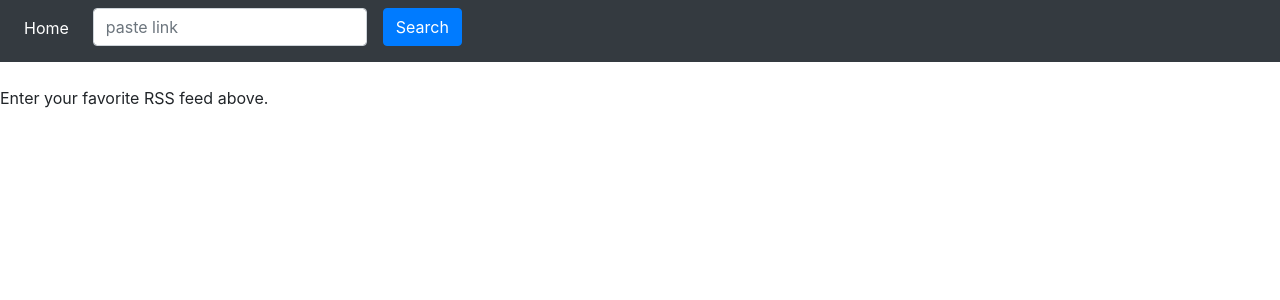
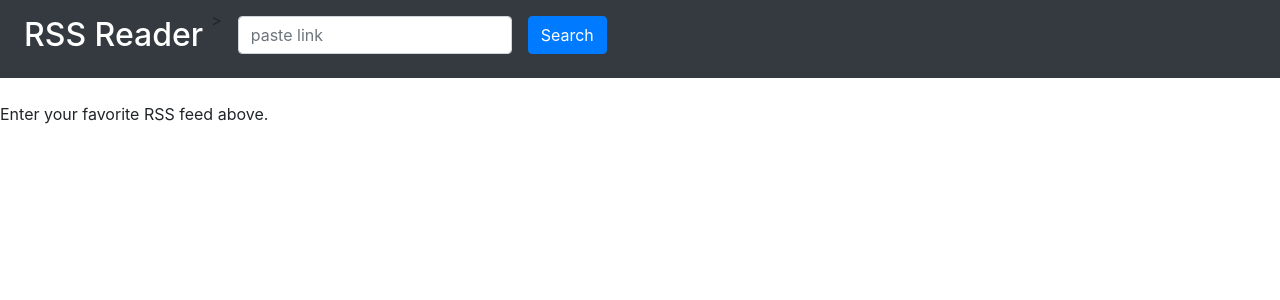
Before and after one commit to tomas-balaz/rss_reader, a Django app: page / in a window 1280 px wide. Shown: the top 300 px of the page. Run offline with Django 3.2, Linux system fonts and the light colour scheme; some libraries are stand-ins or nearby versions.

Commit message:
title, favicon, header

```diff
--- a/rss/templates/rss/base.html
+++ b/rss/templates/rss/base.html
@@ -1,8 +1,8 @@
 <!DOCTYPE html>
 
 <head>
-
-    <title>Django RSS Reader</title>
+    <title>RSS Reader</title>
+    <link rel="shortcut icon" type="image/png" href="https://www.pngkey.com/png/full/452-4526299_subscribe-via-rss-icon.png">
 
     <script src="https://code.jquery.com/jquery-3.3.1.slim.min.js"></script>
     <script src="https://cdnjs.cloudflare.com/ajax/libs/popper.js/1.14.3/umd/popper.min.js"></script>
@@ -14,9 +14,9 @@
 <nav class="navbar navbar-expand-sm bg-dark navbar-dark">
     <ul class="navbar-nav">
         <li class="nav-item active">
-            <a class="nav-link" href="/">Home</a>
+            <a class="nav-link" href="/"><h2>RSS Reader</h2></a>
         </li>
-        <li>
+        <li class="align-middle"></li>>
             <form class="form-inline">
                 <div class="form-group mx-sm-3 mb-2">
                     <label for="inputPassword2" class="sr-only">Password</label>
```
Also changed, not shown: README.md, db.sqlite3.
